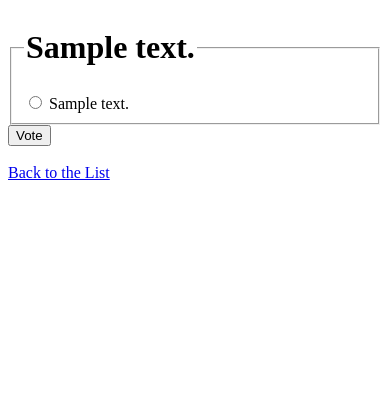
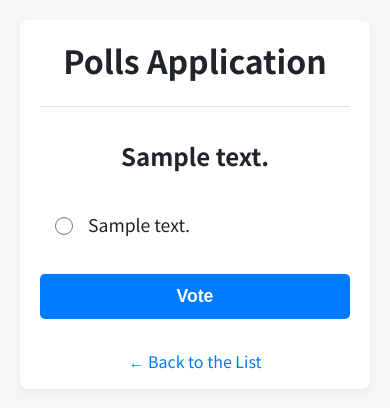
Before and after one commit to akitorahayashi/polls-site, a Django app: template apps/polls/templates/polls/detail.html in a window 390 px wide. Shown: the top 408 px of the page. Run offline with Django 5.2, Linux system fonts and the light colour scheme; the template is opened without the code that fills it: most values are stand-ins (such as "Sample title", 1, 10 or a date in 2020); parts of the project's set-up code (start-up, migrations or seed data) failed here and were passed over.

Commit message:
feat: Redesign polls application UI
This commit completely overhauls the frontend of the polls application to implement a modern, clean, and minimalist user interface.

- Replaced the single basic stylesheet with three new, page-specific CSS files (`index.css`, `detail.css`, `results.css`) in a new `css` directory.
- Updated all three HTML templates (`index.html`, `detail.html`, `results.html`) to use the new stylesheets and added appropriate structure and classes for styling.
- Implemented all design requirements, including:
  - A centered, responsive layout with a maximum width.
  - A modern color palette and typography using the 'Noto Sans JP' Google Font.
  - Card-based styling for list items with hover effects.
  - Custom styling for buttons, links, and form elements.
- Removed the old, unused `style.css` file.

```diff
--- /dev/null
+++ b/apps/polls/static/polls/css/detail.css
@@ -0,0 +1,140 @@
+/* --- Common Styles --- */
+body {
+    font-family: 'Noto Sans JP', sans-serif;
+    background-color: #f4f6f8;
+    color: #212529;
+    margin: 0;
+    padding: 20px;
+    line-height: 1.6;
+}
+
+.container {
+    max-width: 800px;
+    margin: 0 auto;
+    background-color: #ffffff;
+    padding: 20px 40px;
+    border-radius: 8px;
+    box-shadow: 0 4px 8px rgba(0, 0, 0, 0.05);
+}
+
+header {
+    border-bottom: 1px solid #dee2e6;
+    margin-bottom: 30px;
+    padding-bottom: 20px;
+}
+
+header h1 {
+    font-size: 2.5rem;
+    margin: 0;
+    text-align: center;
+}
+
+.header-title {
+    text-decoration: none;
+    color: #212529;
+}
+
+main {
+    padding: 0;
+}
+
+/* --- Detail Page Specific Styles --- */
+.poll-form fieldset {
+    border: none;
+    padding: 0;
+    margin: 0;
+}
+
+.poll-question {
+    font-size: 1.8rem;
+    font-weight: 700;
+    margin-bottom: 25px;
+    text-align: center;
+}
+
+.error-message {
+    background-color: #f8d7da;
+    color: #721c24;
+    border: 1px solid #f5c6cb;
+    border-radius: 5px;
+    padding: 10px 15px;
+    margin-bottom: 20px;
+    text-align: center;
+}
+
+.choices {
+    margin-bottom: 25px;
+}
+
+.choice {
+    display: flex;
+    align-items: center;
+    margin-bottom: 15px;
+    padding: 10px;
+    border-radius: 5px;
+    transition: background-color 0.2s ease-in-out;
+}
+
+.choice:hover {
+    background-color: #f8f9fa;
+}
+
+.choice input[type="radio"] {
+    margin-right: 15px;
+    width: 18px;
+    height: 18px;
+    accent-color: #007bff;
+}
+
+.choice label {
+    font-size: 1.1rem;
+    cursor: pointer;
+    flex-grow: 1;
+}
+
+.vote-button {
+    display: block;
+    width: 100%;
+    padding: 12px 20px;
+    font-size: 1.1rem;
+    font-weight: 700;
+    color: #ffffff;
+    background-color: #007bff;
+    border: none;
+    border-radius: 5px;
+    cursor: pointer;
+    transition: background-color 0.2s ease-in-out;
+}
+
+.vote-button:hover {
+    background-color: #0056b3;
+}
+
+.back-link-container {
+    margin-top: 30px;
+    text-align: center;
+}
+
+.back-link {
+    text-decoration: none;
+    color: #007bff;
+}
+
+.back-link:hover {
+    text-decoration: underline;
+}
+
+/* --- Responsive Design --- */
+@media (max-width: 600px) {
+    .container {
+        padding: 15px 20px;
+    }
+
+    header h1 {
+        font-size: 2rem;
+    }
+
+    .poll-question {
+        font-size: 1.5rem;
+    }
+}
--- a/apps/polls/static/polls/style.css
+++ /dev/null
@@ -1,3 +0,0 @@
-li a {
-    color: green;
-}
--- a/apps/polls/templates/polls/detail.html
+++ b/apps/polls/templates/polls/detail.html
@@ -1,28 +1,44 @@
 <!DOCTYPE html>
-<html>
+<html lang="ja">
 
 <head>
-    <title>Poll Detail</title>
+    <meta charset="UTF-8">
+    <meta name="viewport" content="width=device-width, initial-scale=1.0">
+    <title>{{ question.question_text }}</title>
     {% load static %}
-    <link rel="stylesheet" href="{% static 'polls/style.css' %}">
+    <link rel="stylesheet" href="{% static 'polls/css/detail.css' %}">
+    <link rel="preconnect" href="https://fonts.googleapis.com">
+    <link rel="preconnect" href="https://fonts.gstatic.com" crossorigin>
+    <link href="https://fonts.googleapis.com/css2?family=Noto+Sans+JP:wght@400;700&display=swap" rel="stylesheet">
 </head>
 
 <body>
-    <form action="{% url 'polls:vote' question.id %}" method="post">
+    <div class="container">
+        <header>
+            <h1><a href="{% url 'polls:index' %}" class="header-title">Polls Application</a></h1>
+        </header>
+        <main>
+            <form action="{% url 'polls:vote' question.id %}" method="post" class="poll-form">
                 {% csrf_token %}
                 <fieldset>
-            <legend>
-                <h1>{{ question.question_text }}</h1>
-            </legend>
-            {% if error_message %}<p><strong>{{ error_message }}</strong></p>{% endif %}
+                    <legend class="poll-question">{{ question.question_text }}</legend>
+                    {% if error_message %}<p class="error-message"><strong>{{ error_message }}</strong></p>{% endif %}
+                    <div class="choices">
                         {% for choice in question.choices.all %}
+                        <div class="choice">
                             <input type="radio" name="choice" id="choice{{ forloop.counter }}" value="{{ choice.id }}">
-            <label for="choice{{ forloop.counter }}">{{ choice.choice_text }}</label><br>
+                            <label for="choice{{ forloop.counter }}">{{ choice.choice_text }}</label>
+                        </div>
                         {% endfor %}
+                    </div>
+                    <input type="submit" value="Vote" class="vote-button">
                 </fieldset>
-        <input type="submit" value="Vote">
-    </form><br>
-    <a href="{% url 'polls:index' %}">Back to the List</a>
+            </form>
+            <div class="back-link-container">
+                <a href="{% url 'polls:index' %}" class="back-link">&larr; Back to the List</a>
+            </div>
+        </main>
+    </div>
 </body>
 
 </html>
```
Also changed, not shown: apps/polls/static/polls/css/index.css (added, +89 -0 lines), apps/polls/static/polls/css/results.css (added, +114 -0 lines), apps/polls/templates/polls/index.html (+17 -5 lines), apps/polls/templates/polls/results.html (+28 -11 lines). Lines whose indentation alone changed are shown as unchanged.
